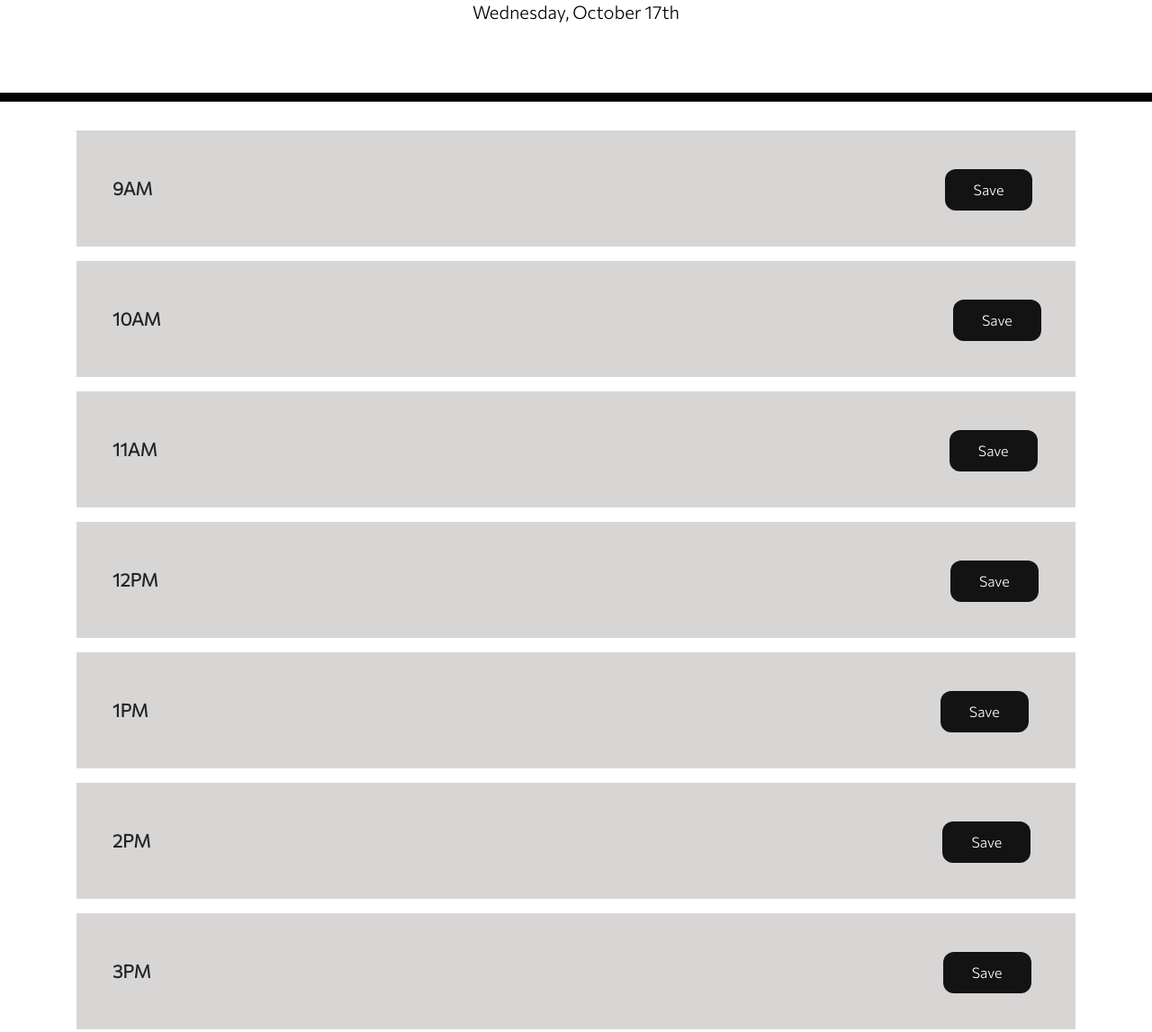
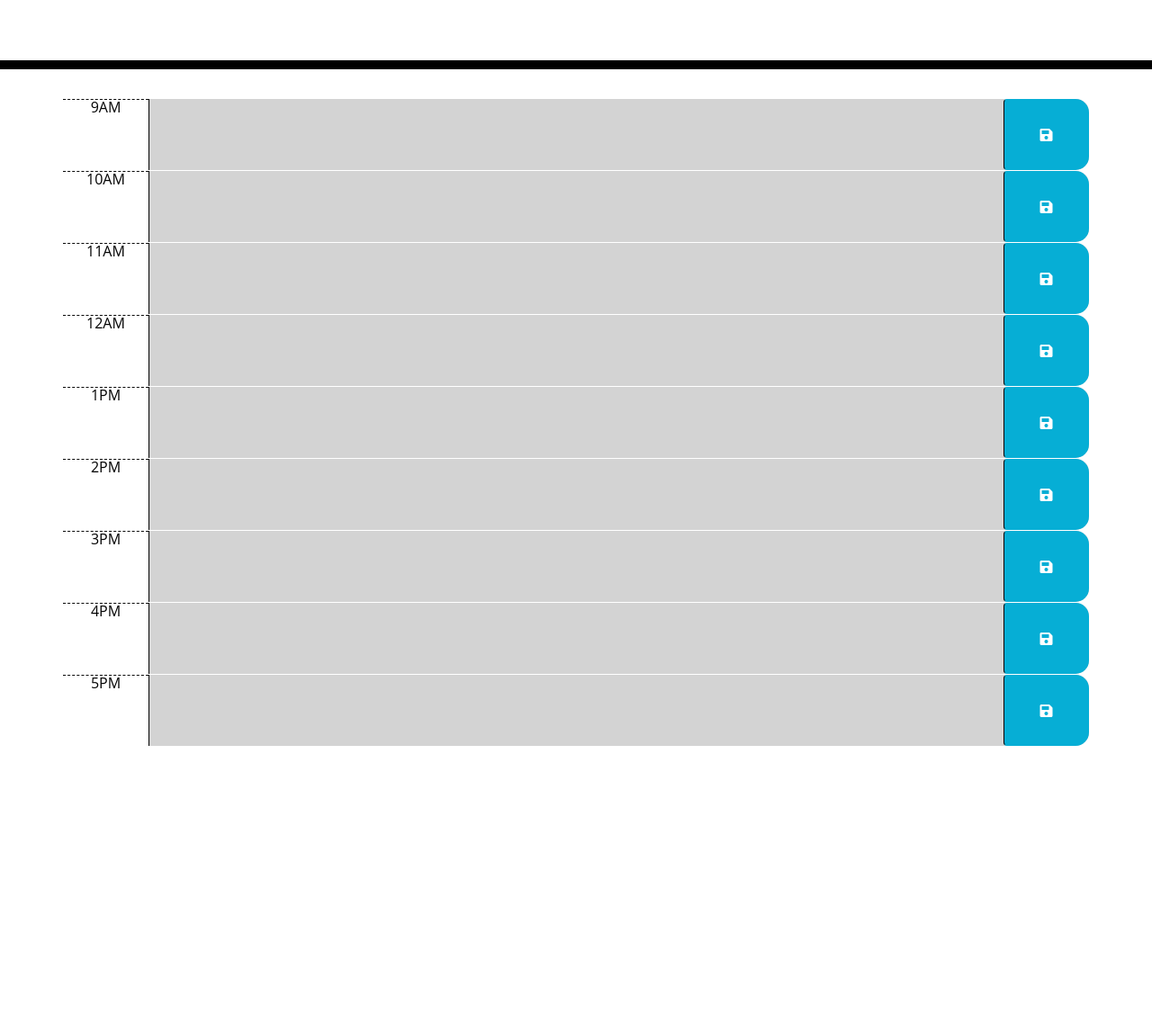
Before and after one commit to gabriellamiller-eakin/hw-5, a plain HTML site: page develop/index.html in a window 1280 px wide. Shown: the part 191-1338 px from the top of the page at 90% size. After the commit the page ends 1020 px from the top, so only its background shows below. Drawn offline with nearby package versions, Linux system fonts and the light colour scheme.

Commit message:
changed UI, added a loop to the script to check the time and compare it to the array, to change styling based on past, future, present

```diff
--- a/develop/index.html
+++ b/develop/index.html
@@ -38,79 +38,59 @@
     <div class="container">
 <!-- time blocks start here -->
 
-        <form id="taskform">
-          <p style="background-color:rgb(216, 213, 213); padding:40px">
-            <label id="calendarBlock">9AM</label>
-            <input id="user-input" type="text"> </input>
-            <button type="submit" form="taskform" value="submit"> Save </button>
-          </p>
-        </form>
+          <div class="row time-block" id="time9">
+            <div class="hour col-md-1">9AM</div>
+            <textarea class="description col-md-10"></textarea>
+            <button class ="btn saveBtn col-md-1"><i class="fas fa-save"></i></button>
+          </div>
 
+          <div class="row time-block" id="time10">
+            <div class="hour col-md-1">10AM</div>
+            <textarea class="description col-md-10"></textarea>
+            <button class ="btn saveBtn col-md-1"><i class="fas fa-save"></i></button>
+          </div>
 
-        <form id="taskform">
-          <p style="background-color:rgb(216, 213, 213); padding:40px">
-            <label id="calendarBlock">10AM</label>
-            <input id="user-input" type="text"> </input>
-            <button type="submit" form="taskform" value="submit"> Save </button>
+          <div class="row time-block" id="time11">
+            <div class="hour col-md-1">11AM</div>
+            <textarea class="description col-md-10"></textarea>
+            <button class ="btn saveBtn col-md-1"><i class="fas fa-save"></i></button>
+          </div>
 
-          </p>
-        </form>
+          <div class="row time-block" id="time12">
+            <div class="hour col-md-1">12AM</div>
+            <textarea class="description col-md-10"></textarea>
+            <button class ="btn saveBtn col-md-1"><i class="fas fa-save"></i></button>
+          </div>
 
-        <form id="taskform">
-          <p style="background-color:rgb(216, 213, 213); padding:40px">
-            <label id="calendarBlock">11AM</label>
-            <input id="user-input" type="text"> </input>
-            <button type="submit" form="taskform" value="submit"> Save </button>
-          </p>
-        </form>
+          <div class="row time-block" id="time13">
+            <div class="hour col-md-1">1PM</div>
+            <textarea class="description col-md-10"></textarea>
+            <button class ="btn saveBtn col-md-1"><i class="fas fa-save"></i></button>
+          </div>
 
-        <form id= "taskform">
-          <p style="background-color:rgb(216, 213, 213); padding:40px">
-            <label id="calendarBlock">12PM</label>
-            <input id="user-input" type="text"> </input>
-            <button type="submit" form="taskform" value="submit"> Save </button>
-          </p>
-        </form>
+          <div class="row time-block" id="time14">
+            <div class="hour col-md-1">2PM</div>
+            <textarea class="description col-md-10"></textarea>
+            <button class ="btn saveBtn col-md-1"><i class="fas fa-save"></i></button>
+          </div>
 
-        <form id="taskform">
-          <p style="background-color:rgb(216, 213, 213); padding:40px">
-            <label id="calendarBlock">1PM</label>
-            <input id="user-input" type="text"> </input>
-            <button type="submit" form="taskform" value="submit"> Save </button>
-          </p>
-        </form>
+          <div class="row time-block" id="time15">
+            <div class="hour col-md-1">3PM</div>
+            <textarea class="description col-md-10"></textarea>
+            <button class ="btn saveBtn col-md-1"><i class="fas fa-save"></i></button>
+          </div>
 
-        <form id="taskform">
-          <p style="background-color:rgb(216, 213, 213); padding:40px">
-            <label id="calendarBlock">2PM</label>
-            <input id="user-input" type="text"> </input>
-            <button type="submit" form="taskform" value="submit"> Save </button>
-          </p>
-        </form>
+          <div class="row time-block" id="time16">
+            <div class="hour col-md-1">4PM</div>
+            <textarea class="description col-md-10"></textarea>
+            <button class ="btn saveBtn col-md-1"><i class="fas fa-save"></i></button>
+          </div>
 
-        <form id="taskform">
-          <p style="background-color:rgb(216, 213, 213); padding:40px">
-            <label id="calendarBlock">3PM </label>
-            <input id="user-input" type="text"> </input>
-            <button type="submit" form="taskform" value="submit"> Save </button>
-          </p>
-        </form>
-
-        <form id="taskform">
-          <p style="background-color:rgb(216, 213, 213); padding:40px">
-            <label id="calendarBlock">4PM</label>
-            <input id="user-input" type="text"> </input>
-            <button type="submit" form="taskform" value="submit"> Save </button>
-          </p>
-        </form>
-
-        <form id="taskform">
-          <p style="background-color:rgb(216, 213, 213); padding:40px">
-            <label id="calendarBlock">5PM</label>
-            <input id="user-input" type="text"> </input>
-            <button type="submit" form="taskform" value="submit"> Save </button>
-          </p>
-        </form>
+          <div class="row time-block" id="time17">
+            <div class="hour col-md-1">5PM</div>
+            <textarea class="description col-md-10"></textarea>
+            <button class ="btn saveBtn col-md-1"><i class="fas fa-save"></i></button>
+          </div>
 
       </div>
 
--- a/develop/script.js
+++ b/develop/script.js
@@ -1,7 +1,3 @@
-// psuedo code
-
-// starting with the jumbotron, I need to set the #currentDay ID to = the current Month,Day, and Year using Moment.js
-// To do that, I need to create variables using JQuery that will grab the #currentDay ID and the .container class since I will be needing to set text/append in both of these.
 
 $(document).ready(function() {
 
@@ -13,8 +9,58 @@ var currentDate = moment().format('MMMM DD')
 
 var weekdayName = moment(currentDate).format('dddd')
 
-// this is appending the current day name, month, and day number to the currentdayEl using moment.js
-var setDate = currentdayEl.text(weekdayName + ", " +currentDate + "th");
-currentdayEl.append(setDate);
+var currentTime = moment().format("H");
+
+var time =["9","10","11","12","13","14","15", "16", "17"];
+var i=0;
+
+checkhour();
+init();
+
+function checkhour () {
+
+var parseTime = parseInt(currentTime);
+// console.log(parseTime);
+
+$(time).each(function(hour){
+var hour = parseInt(time[i++]);
+// console.log(hour);
+
+if (hour<parseTime){
+    $("#time" + hour).addClass("past");
+}
+else if (hour === parseTime) {
+    $("#time" + hour).removeClass("past");
+    $("#time" + hour).addClass("present");
+}
+else {
+    $("#time" + hour).removeClass("past");
+    $("#time" + hour).removeClass("present");
+    $("#time" + hour).addClass("future")
+}
+
+})
+}
+
+function init(){
+
+    var storedcontent = (local.localStorage.getIteam("calItems"));
+}
+
+function storeinput () {
+    var textareaContent = $(this).siblings('textarea').val();
+    localStorage.setItem("calItems", textareaContent);
+}
+
+$(".saveBtn").on("click", function(event){
+
+    event.preventDefault();
+
+    var textareaContent = $(this).siblings('textarea').val();
+    // console.log(textareaContent);
+
+storeinput();
 
 });
+
+});
--- a/develop/style.css
+++ b/develop/style.css
@@ -2,6 +2,15 @@ body {
   font-family: 'Open Sans', sans-serif;
   font-size: 16px;
   line-height: 1;
+}
+
+textarea{
+  background: transparent;
+  border: none;
+  resize: none;
+  color: #000000;
+  border-left: 1px solid black;
+  padding: 10px;
 }
 
 .jumbotron {
@@ -21,6 +30,18 @@ body {
   border-radius: 15px;
 }
 
+.row {
+  white-space: pre-wrap;
+  height: 80px;
+  border-top: 1px solid white;;
+}
+
+.hour {
+  background-color: #ffffff;
+  color: #000000;
+  border-top: 1px dashed #000000;
+}
+
 .past {
   background-color: #d3d3d3;
   color: white;
@@ -36,37 +57,15 @@ body {
   color: white;
 }
 
-#user-input {
-  width: 75%;
-  padding: 12px 20px;
-  background-color:rgb(216, 213, 213);
-  border: 0px;
-  outline: none;
-  font-size: 20px;
-  font-family: 'Commissioner', sans-serif;
-
+.saveBtn {
+  border-left: 1px solid black;
+  border-top-right-radius: 15px;
+  border-bottom-right-radius: 15px;
+  background-color: #06AED5;
+  color: white;
 }
 
-button {
-  background-color: rgb(20, 19, 20);
-  border: none;
-  text-align: center;
-  padding:15px 32px;
-  position: relative;
-  left: 100px;
-  color:white;
-  font-family: 'Commissioner', sans-serif;
-  font-size:16px;
-  border-radius: 12px;
-}
-
-button:hover {
-  color:rgb(199, 193, 193);
+.saveBtn i:hover {
+  font-size: 20px;
   transition: all .3s ease-in-out;
 }
-
-p {
-  font-size: 20px;
-  font-family: 'Commissioner', sans-serif;
-  font-weight: bold;
-}
```
